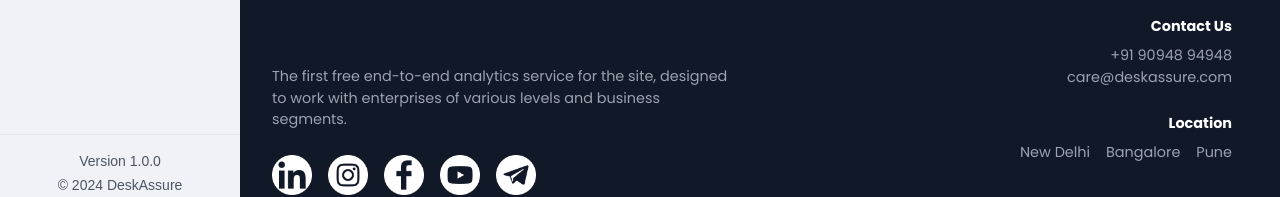
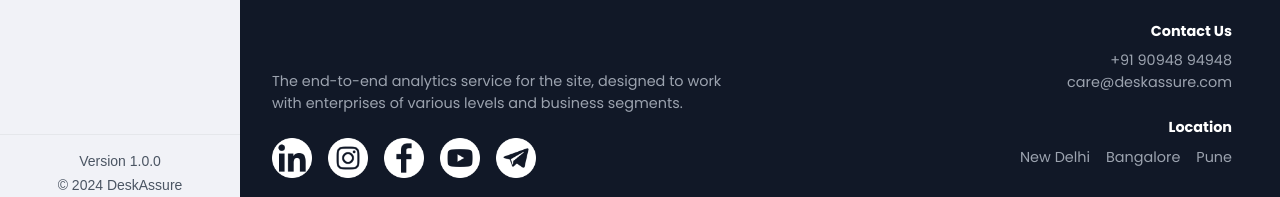
Before and after one commit to tanishktiwari/Desk_Front_final_24, a React (Vite) app: page /dashboard in a window 1280 px wide. Shown: the part 589-786 px from the top of the page. Built offline with nearby package versions, Linux system fonts and the light colour scheme; no server answers; sample sign-in values are in the browser's storage.

Commit message:
Final Push

```diff
--- a/src/Components/Footer/Footer.jsx
+++ b/src/Components/Footer/Footer.jsx
@@ -38,7 +38,7 @@ const Footer = () => {
 
             {/* Description - Added larger max-width */}
             <p className="text-center lg:text-left lg:max-w-3xl">
-              The first free end-to-end analytics service for the site, designed
+              The end-to-end analytics service for the site, designed
               to work with enterprises of various levels and business segments.
             </p>
 
```
